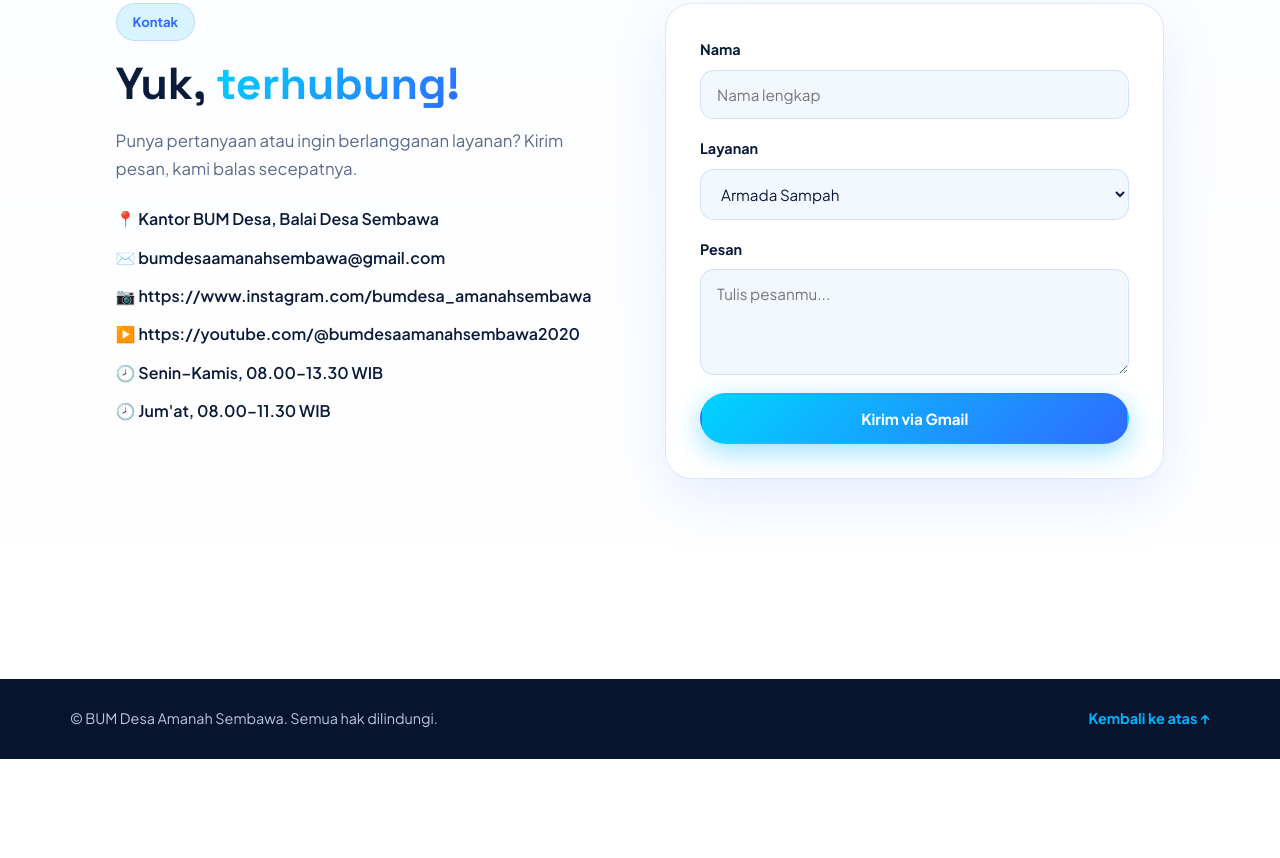
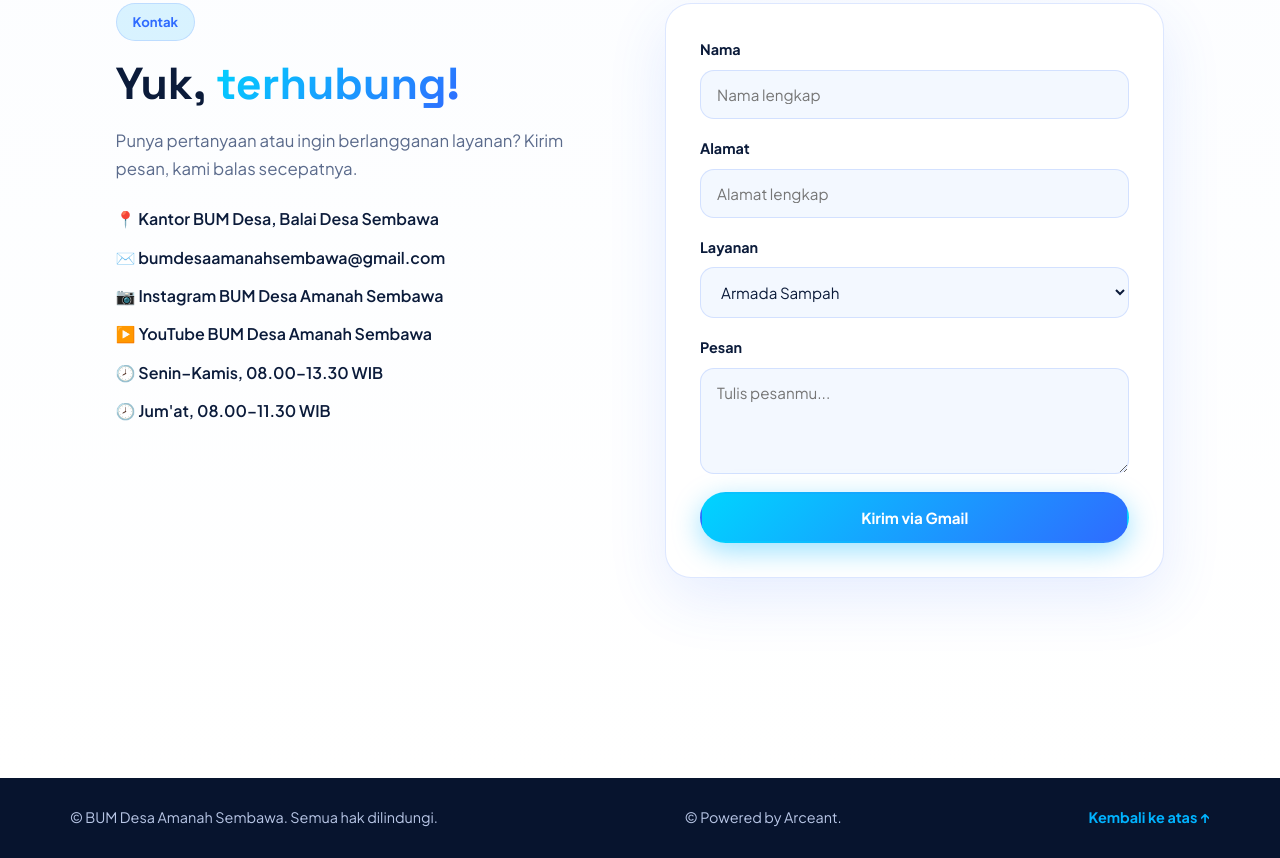
Before and after one commit to bumdesaamanahsembawa/BUM-Desa, a plain HTML site: page index.html in a window 1280 px wide. Shown: the part 4198-5056 px from the top of the page. Before the commit the page ends 4957 px from the top, so only its background shows below. Drawn offline with Linux system fonts and the light colour scheme.

Commit message:
Add files via upload

```diff
--- a/index.html
+++ b/index.html
@@ -226,8 +226,20 @@
               <ul class="contact-list">
                 <li>📍 Kantor BUM Desa, Balai Desa Sembawa</li>
                 <li>✉️ bumdesaamanahsembawa@gmail.com</li>
-                <li>📷 <span class="break-url">https://www.instagram.com/bumdesa_amanahsembawa</span></li>
-                <li>▶️ <span class="break-url">https://youtube.com/@bumdesaamanahsembawa2020</span></li>
+                <li>
+                  📷
+                  <a class="break-url" href="https://www.instagram.com/bumdesa_amanahsembawa" target="_blank"
+                    rel="noopener noreferrer">
+                    Instagram BUM Desa Amanah Sembawa
+                  </a>
+                </li>
+                <li>
+                  ▶️
+                  <a class="break-url" href="https://youtube.com/@bumdesaamanahsembawa2020" target="_blank"
+                    rel="noopener noreferrer">
+                    YouTube BUM Desa Amanah Sembawa
+                  </a>
+                </li>
                 <li>🕗 Senin–Kamis, 08.00–13.30 WIB</li>
                 <li>🕗 Jum'at, 08.00–11.30 WIB</li>
               </ul>
@@ -235,6 +247,9 @@
             <form class="form reveal" id="contactForm">
               <label>Nama
                 <input type="text" id="nama" placeholder="Nama lengkap" required />
+              </label>
+              <label>Alamat
+                <input type="text" id="alamat" placeholder="Alamat lengkap" required />
               </label>
               <label>Layanan
                 <select id="layananPilih">
@@ -248,6 +263,7 @@
               <label>Pesan
                 <textarea id="pesan" rows="4" placeholder="Tulis pesanmu..." required></textarea>
               </label>
+
               <button type="submit" class="btn btn-neon">Kirim via Gmail</button>
             </form>
           </div>
@@ -257,6 +273,7 @@
   <footer class="footer">
     <div class="container footer-inner">
       <span>© <span id="year"></span> BUM Desa Amanah Sembawa. Semua hak dilindungi.</span>
+      <span>© <span id="year"></span> Powered by Arceant.</span>
       <a href="#beranda">Kembali ke atas ↑</a>
     </div>
   </footer>
--- a/script.js
+++ b/script.js
@@ -112,6 +112,7 @@ document.getElementById("contactForm").addEventListener("submit", (e) => {
   e.preventDefault();
 
   const nama = document.getElementById("nama").value.trim();
+  const alamat = document.getElementById("alamat").value.trim();
   const layanan = document.getElementById("layananPilih").value;
   const pesan = document.getElementById("pesan").value.trim();
 
@@ -120,7 +121,7 @@ document.getElementById("contactForm").addEventListener("submit", (e) => {
 
   // Format subject dan isi pesan
   const subject = encodeURIComponent(`Pesan Layanan dari: ${nama} - ${layanan}`);
-  const body = encodeURIComponent(`Nama Lengkap: ${nama}\nLayanan yang Dipilih: ${layanan}\n\nPesan:\n${pesan}`);
+  const body = encodeURIComponent(`Nama Lengkap: ${nama}\nAlamat: ${alamat}\nLayanan yang Dipilih: ${layanan}\n\nPesan:\n${pesan}`);
 
   // Link khusus untuk langsung membuka halaman "Compose" (Tulis Pesan) di Gmail
   const gmailWebLink = `https://mail.google.com/mail/?view=cm&fs=1&to=${emailTujuan}&su=${subject}&body=${body}`;
```
Also changed, not shown: layanan-pam.html (+1 -1 lines), layanan-pertanian.html (+2 -2 lines), layanan-ppob.html (+1 -1 lines), layanan-sampah.html (+3 -3 lines), images/PAM/sawa.jpg (added), images/Sampah/Abdul.jpg (added), images/Sampah/iing.jpg (added), images/Sampah/koko.jpg (added), images/pertanian/Profil.jpg (added).
